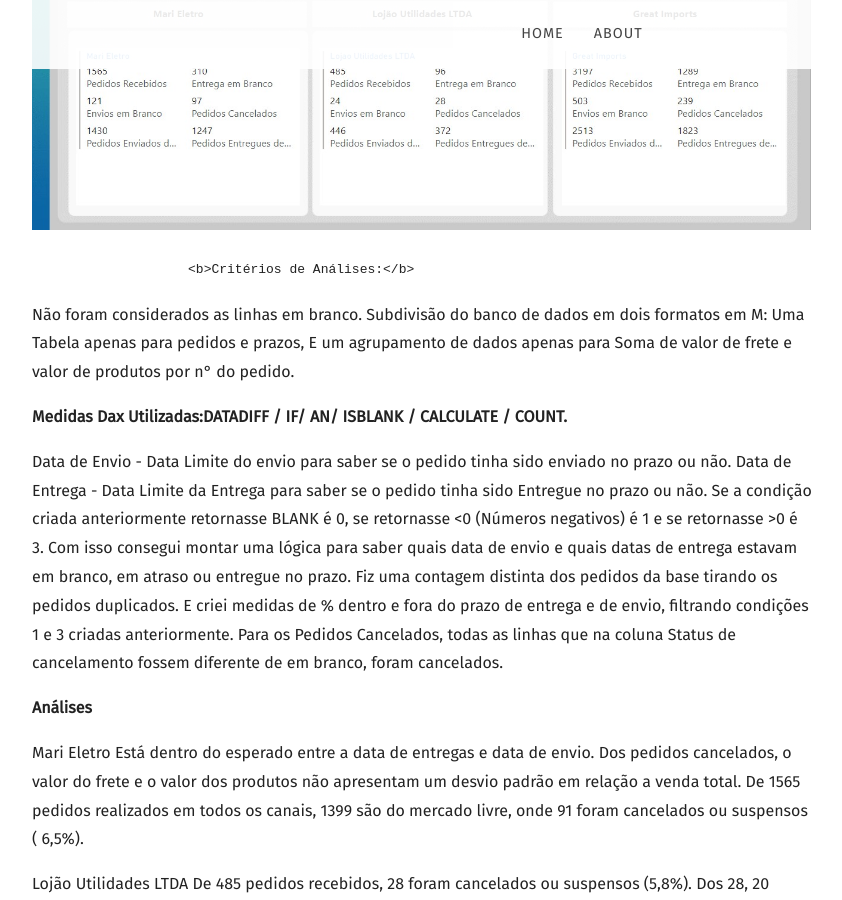
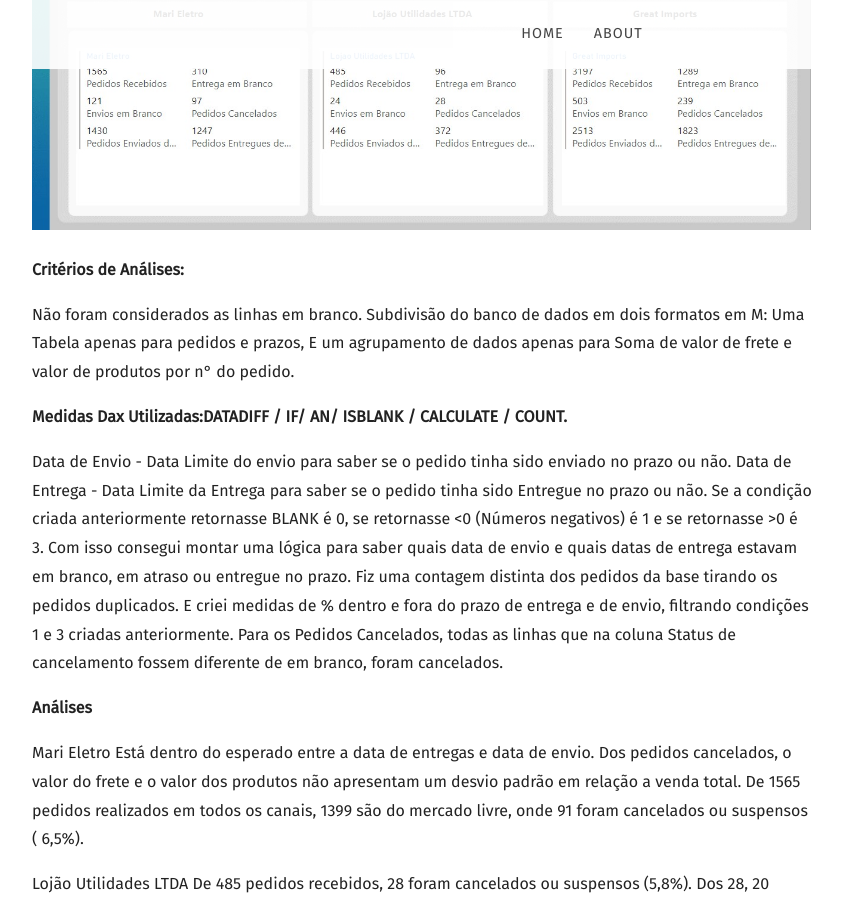
Before and after one commit to Giovanacarmazio/Portifolio, a Jekyll site: the page built from _posts/2022-08-22-Análise de KPI’s para Alavancagem de Venda.md, in a window 1280 px wide and 900 px high, scrolled down 1458 px. Shown: the whole window, without its empty margins (58-900 px from the left). Built offline with Jekyll 4.4.1, drawn with Linux system fonts in a browser that asks for light colours; nearby versions of some CDN libraries; some web fonts are replaced; library files that are not in the unit come from our copies.

```diff
--- a/_posts/2022-08-22-Análise de KPI’s para Alavancagem de Venda.md
+++ b/_posts/2022-08-22-Análise de KPI’s para Alavancagem de Venda.md
@@ -16,8 +16,9 @@ Análise de dados Utilizando Power BI. linguagens utilizadas: DAX, M.
 ![](https://raw.githubusercontent.com/Giovanacarmazio/portifolio/main/images/An%C3%A1lise%20de%20KPI%E2%80%99s%20para%20Alavancagem%20de%20Venda%20-%202.jpg)
 ![](https://raw.githubusercontent.com/Giovanacarmazio/portifolio/main/images/An%C3%A1lise%20de%20KPI%E2%80%99s%20para%20Alavancagem%20de%20Venda%20-%203.jpg)
 
-                        <b>Critérios de Análises:</b>
 
+
+ <b>Critérios de Análises:</b>
 
 Não foram considerados as linhas em branco.
 Subdivisão do banco de dados em dois formatos em M:
```
